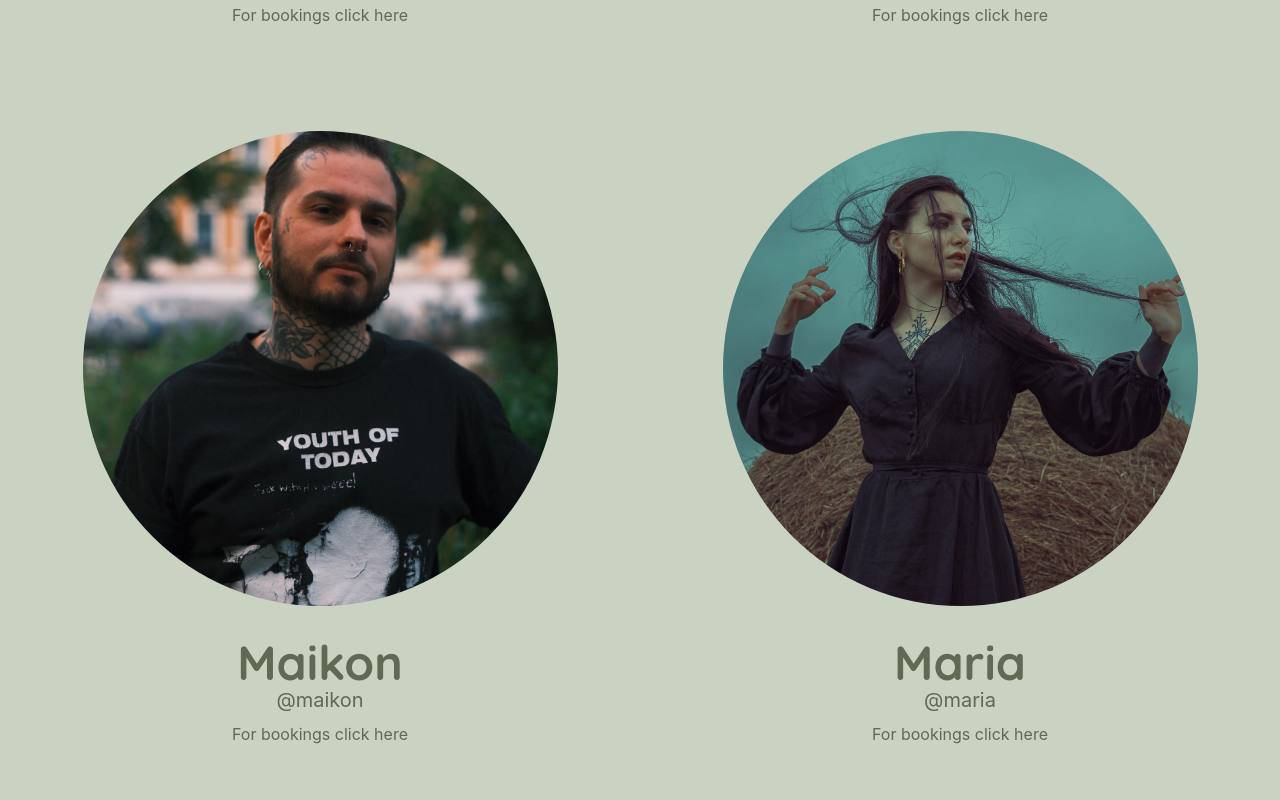
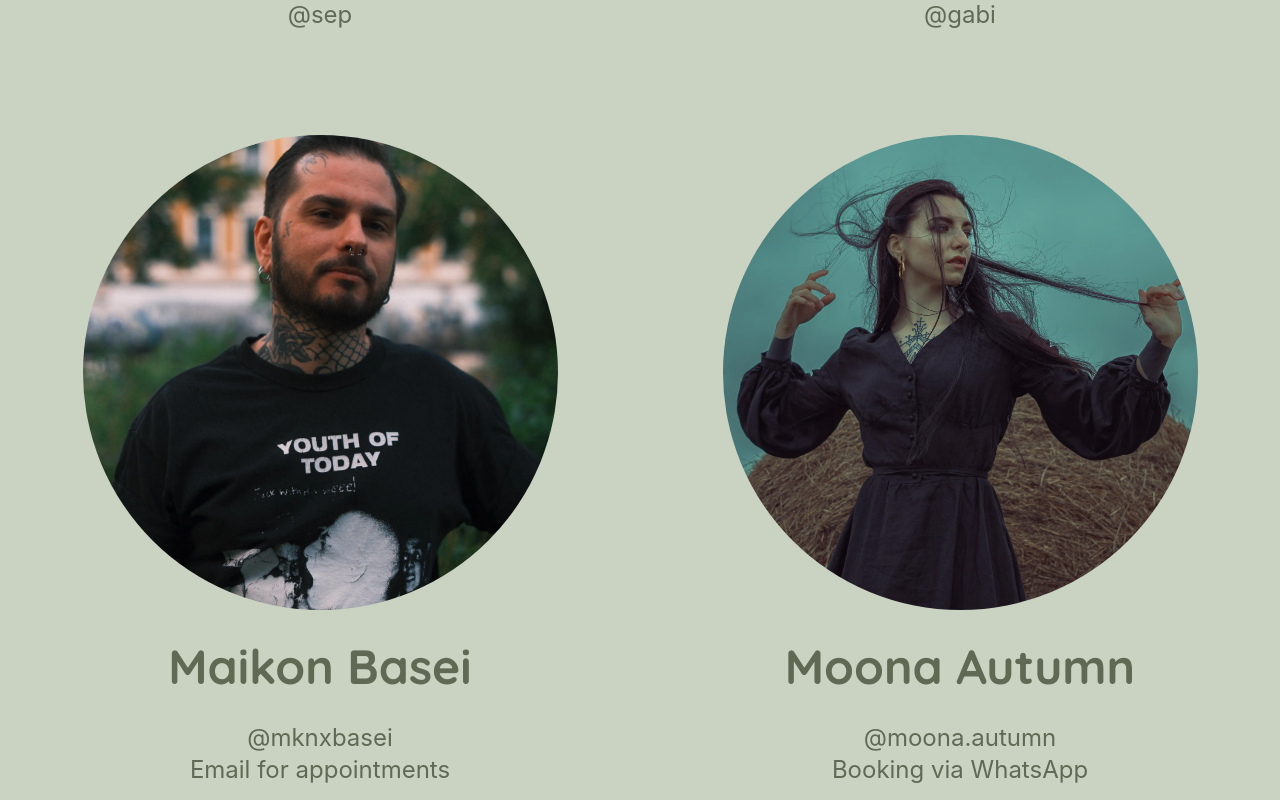
Before and after one commit to Cmbs86/Thorns-and-Spines-page, a React (Vite) app in the folder thorns-n-spines-project/: page /artists in a window 1280 px wide. Shown: the part 860-1660 px from the top of the page. Built offline with nearby package versions, Linux system fonts and the light colour scheme.

Commit message:
add card links

```diff
--- a/thorns-n-spines-project/src/components/ArtistCard.jsx
+++ b/thorns-n-spines-project/src/components/ArtistCard.jsx
@@ -1,22 +1,27 @@
+import { link } from "framer-motion/client";
 import React from "react";
 
-const ArtistCard = ({ img, artistName, name, socialMedia, booking }) => {
+const ArtistCard = ({ img, altTitle, name, socialMedia, link ,  booking, bookingText }) => {
   return (
 
     <>
-      <div className="flex flex-col items-center justify-center p-8 rounded-lg text-center ">
+      <div className="p-8 rounded-lg text-center ">
         <img
           src={img}
-          alt={artistName}
+          alt={altTitle}
           className="rounded-full w-[280px] h-[280px] sm:w-[475px] sm:h-[475px]  object-cover mx-auto"
         />
-        <h3 className="mt-8 text-5xl font-bold font-sans text-tns-ebony">
+        <div className="mt-8">
+          <div className="text-center ">
+        <h3 className="mb-8 text-5xl font-bold font-sans text-tns-ebony">
           {name}
         </h3>
-        <p className="text-xl text-tns-ebony">{socialMedia}</p>
-        <a href={booking} className="mt-2 text-tns-ebony ">
-          For bookings click here
+        </div>
+        <a href={link} className="block text-2xl text-tns-ebony" target="_blank">{socialMedia}</a>
+        <a href={`https://wa.me/${booking}`} className="mt-2  text-2xl text-tns-ebony " target="_blank">
+         {bookingText}
         </a>
+        </div>
       </div>
     </>
   );
--- a/thorns-n-spines-project/src/pages/Artists.jsx
+++ b/thorns-n-spines-project/src/pages/Artists.jsx
@@ -35,18 +35,22 @@ const Artists = () => {
           />
           <ArtistCard
             img={maikontattoo}
-            alt={"Maikon's photo"}
-            name={"Maikon"}
-            socialMedia={"@maikon"}
-            booking={"Link here"}
+            altTitle={"Maikon's photo"}
+            name={"Maikon Basei"}
+            link={"https://www.instagram.com/mknxbasei/"}
+            socialMedia={"@mknxbasei"}
+            booking={"mknxappointments@gmail.com"}
+            bookingText={"Email for appointments"}
           />
 
           <ArtistCard
             img={mariatattoo}
-            alt={"Maria's photo"}
-            name={"Maria"}
-            socialMedia={"@maria"}
-            booking={"Link here"}
+            altTitle={"Maria's photo"}
+            name={"Moona Autumn"}
+            link={"https://www.instagram.com/moona.autumn/"}
+            socialMedia={"@moona.autumn"}
+            booking={"4916091701753"}
+            bookingText={"Booking via WhatsApp"}
           />
           <ArtistCard
             img={mariatattoo}
```
